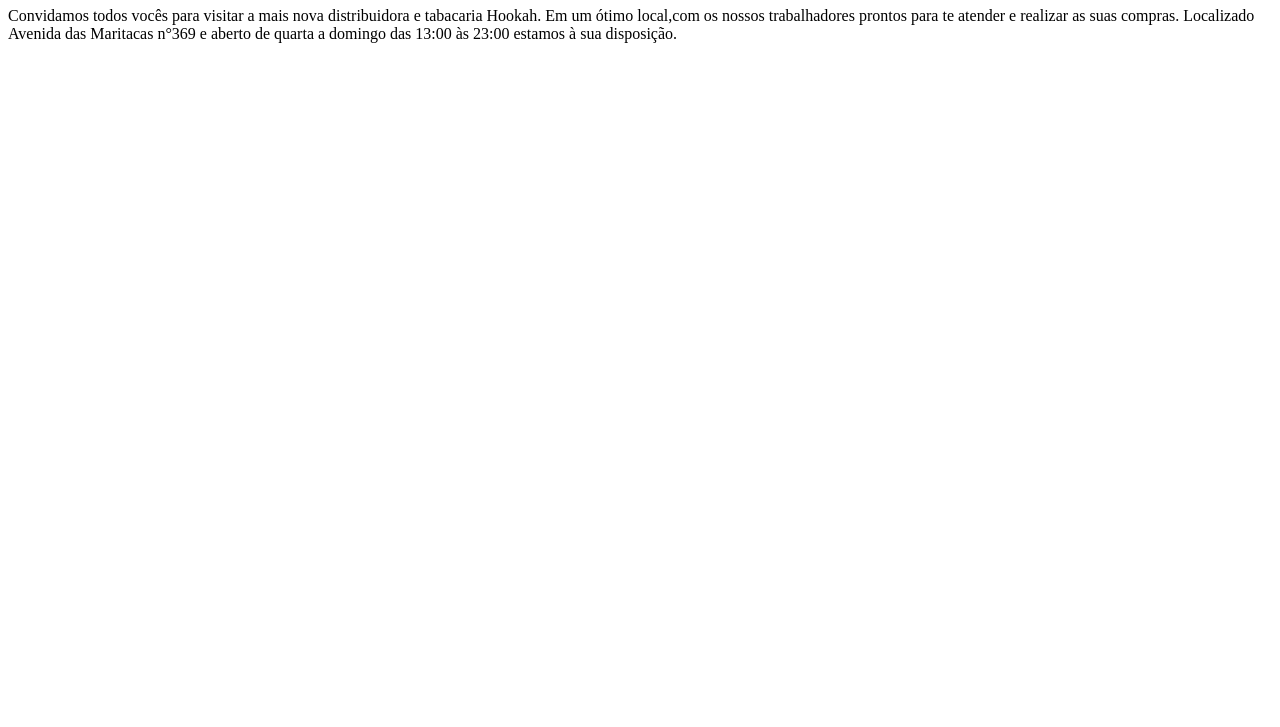
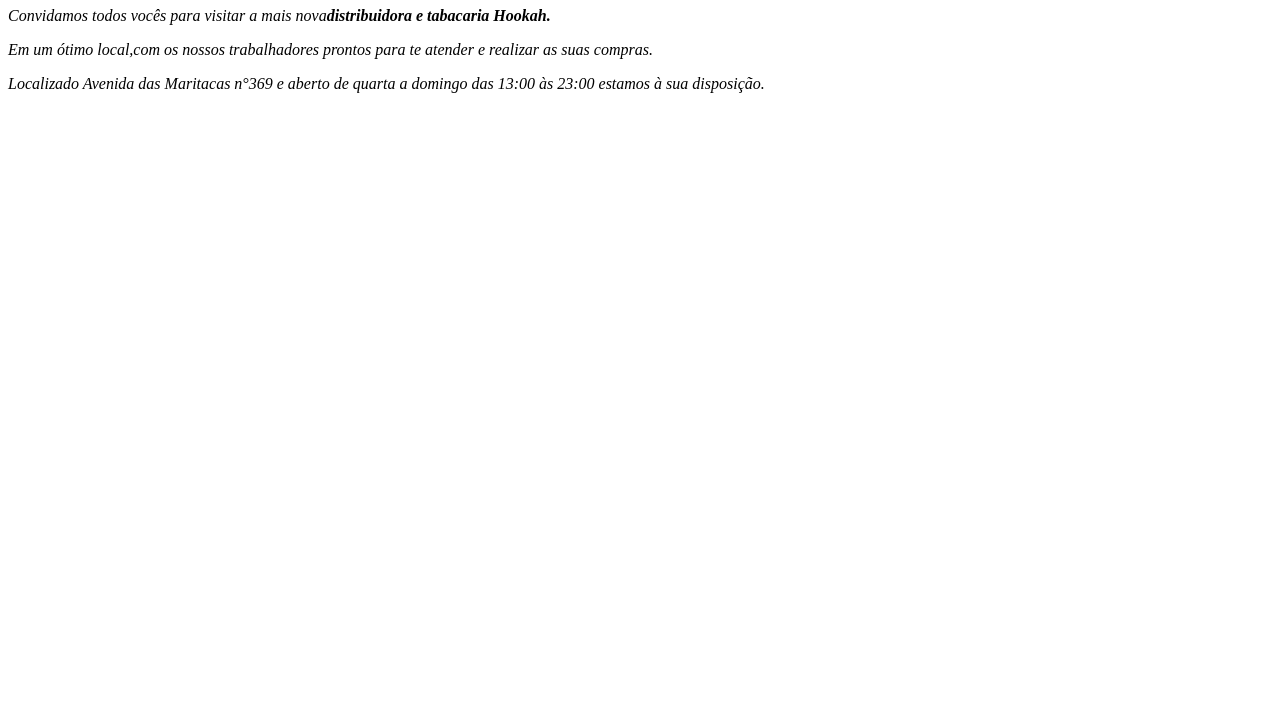
Before and after one commit to luanaFmatos/1MD, a plain HTML site: page index.html in a window 1280 px wide. Shown: the part 73-800 px from the top of the page. Drawn offline with Linux system fonts and the light colour scheme.

Commit message:
Update index.html

```diff
--- a/index.html
+++ b/index.html
@@ -6,8 +6,8 @@
 
 <h1>Hookah Distribuidora</h1>
 
-Convidamos todos vocês para visitar a mais nova distribuidora e tabacaria Hookah.
+<p><em>Convidamos todos vocês para visitar a mais nova<strong>distribuidora e tabacaria Hookah.</strong></p></em>
 
-Em um ótimo local,com os nossos trabalhadores prontos para te atender e realizar as suas compras.
+<p><em>Em um ótimo local,com os nossos trabalhadores prontos para te atender e realizar as suas compras.</p></em>
 
-Localizado Avenida das Maritacas n°369 e aberto de quarta a domingo das 13:00 às 23:00 estamos à sua disposição.
+<p><em>Localizado Avenida das Maritacas n°369 e aberto de quarta a domingo das 13:00 às 23:00 estamos à sua disposição.</p></em></body>
```
